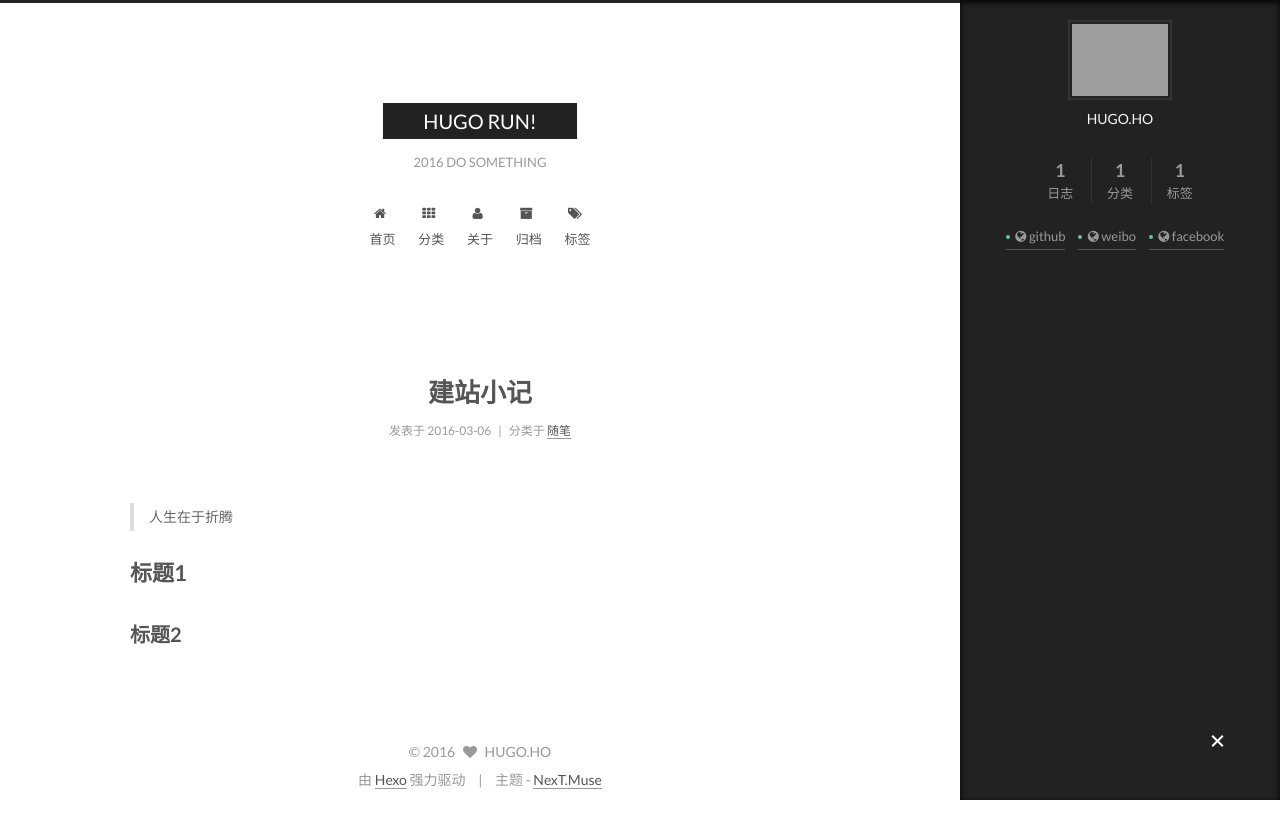
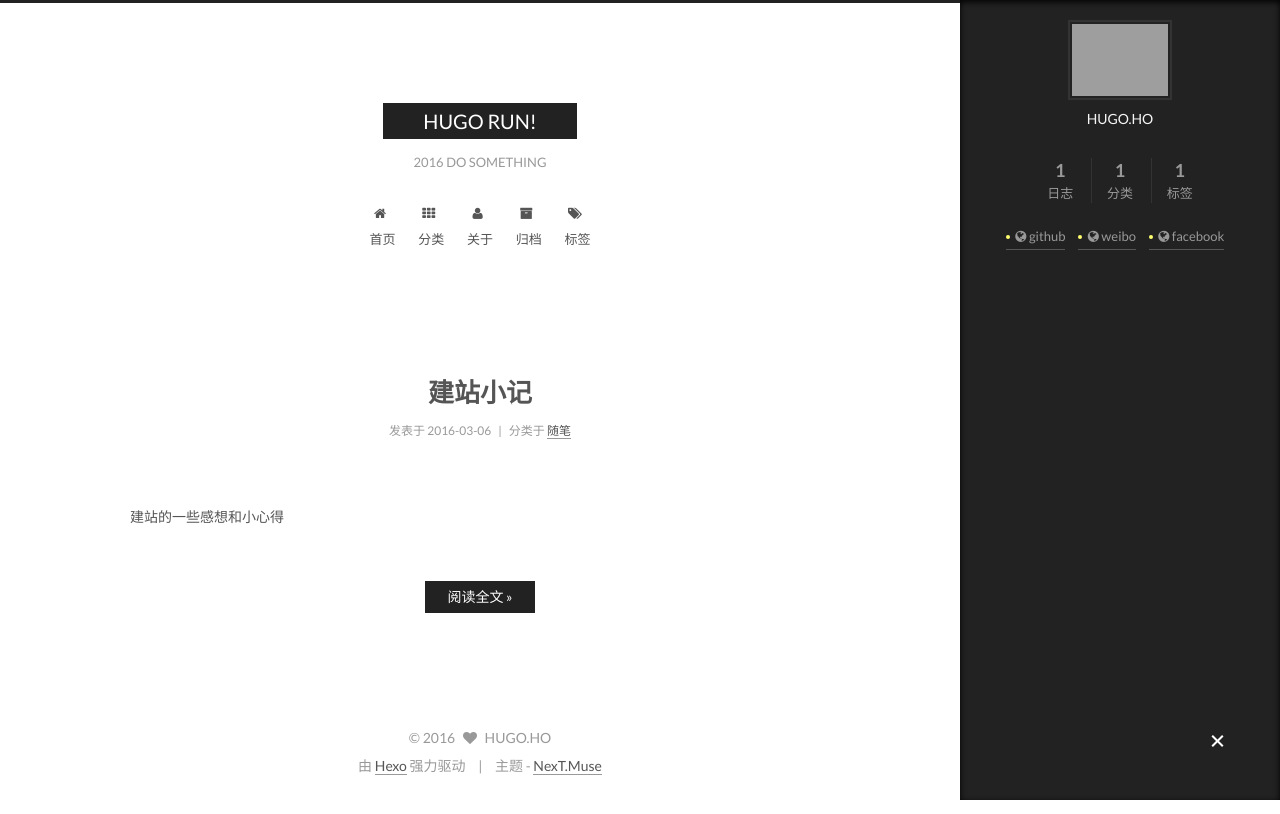
Before and after one commit to runhugo/runhugo.github.io, a plain HTML site: page index.html in a window 1280 px wide. Drawn offline with Linux system fonts and the light colour scheme; grey boxes are pictures that could not be loaded.

Commit message:
Site updated: 2016-03-08 17:12:11

```diff
--- a/css/main.css
+++ b/css/main.css
@@ -1544,7 +1544,7 @@ pre .javascript .function {
   width: 4px;
   height: 4px;
   border-radius: 50%;
-  background: #66bfac;
+  background: #ffff6f;
 }
 .sidebar-nav {
   margin: 0 0 20px;
--- a/index.html
+++ b/index.html
@@ -285,13 +285,12 @@
 
 
 
-
-            <a id="more"></a>
-<blockquote>
-<p>人生在于折腾</p>
-</blockquote>
-<h1 id="标题1"><a href="#标题1" class="headerlink" title="标题1"></a>标题1</h1><h2 id="标题2"><a href="#标题2" class="headerlink" title="标题2"></a>标题2</h2>
-
+          建站的一些感想和小心得
+          <div class="post-more-link text-center">
+            <a class="btn" href="/2016/03/06/建站小记/">
+              阅读全文 &raquo;
+            </a>
+          </div>
 
 
     </div>
```
Also changed, not shown: 2016/03/06/建站小记/index.html (+7 -14 lines).
